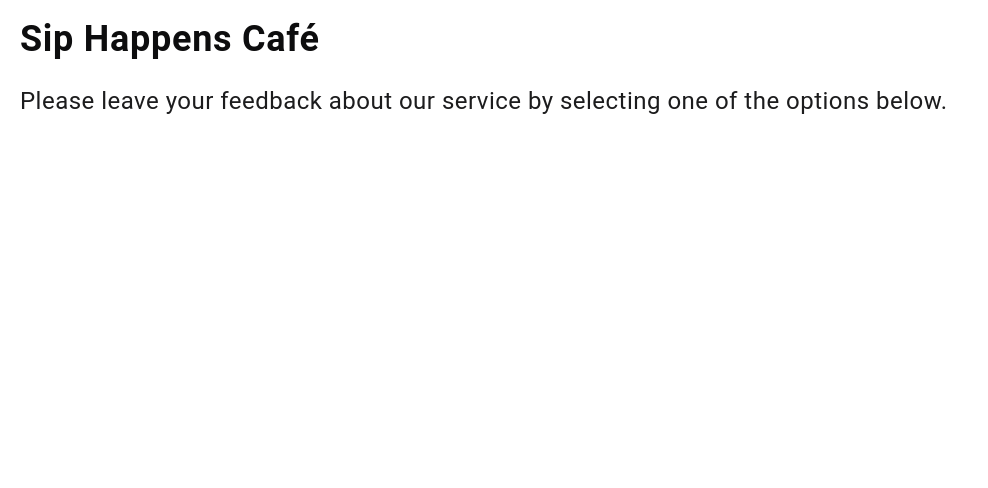
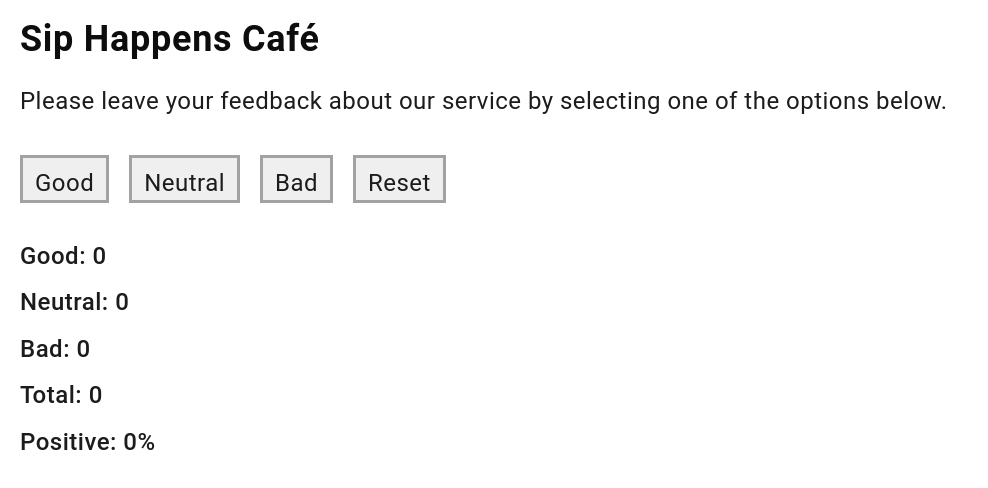
Before and after one commit to OlhaMasl/goit-react-hw-02, a React (Vite) app: page / in a window 1280 px wide. Shown: the top 488 px of the page, without its empty margins (0-988 px from the left). Built offline with nearby package versions, Linux system fonts and the light colour scheme.

Commit message:
Feedback component

```diff
--- a/src/components/App.jsx
+++ b/src/components/App.jsx
@@ -4,14 +4,31 @@
 // import Profile from "./Profile/Profile";
 // import FriendList from "./FriendList/FriendList";
 // import TransactionHistory from "./TransactionHistory/TransactionHistory";
+import { useState } from "react";
 import "../index.css"
 import Description from "./Description/Description";
+import Feedback from "./Feedback/Feedback";
+import Option from "./Option/Option";
 
 
 const App = () => {
+  const [feedbackList, setFeedbackList] = useState({
+  good: 0,
+	neutral: 0,
+	bad: 0
+  })
+
+  console.log(feedbackList);
+
     return (
       <>
         <Description />
+        <Option />
+        <Feedback
+          good={feedbackList.good}
+          neutral={feedbackList.neutral}
+          bad={feedbackList.bad}
+        />
       {/* <Profile
         name={userData.username}
         tag={userData.tag}
--- /dev/null
+++ b/src/components/Feedback/Feedback.jsx
@@ -0,0 +1,18 @@
+import s from "./Feedback.module.css";
+
+const Feedback = ({good, neutral, bad}) => {
+    console.log(good);
+   const totalFeedback = good + neutral + bad;
+
+    return (
+        <div className={s.container}>
+            <p className={s.feedback}>Good: { good}</p>
+            <p className={s.feedback}>Neutral: { neutral}</p>
+            <p className={s.feedback}>Bad: { bad}</p>
+            <p className={s.feedback}>Total: { totalFeedback }</p>
+            <p className={s.feedback}>Positive: {totalFeedback === 0 ? 0 : Math.round((good / totalFeedback) * 100)}%</p>
+        </div>
+    );
+};
+
+export default Feedback
--- /dev/null
+++ b/src/components/Feedback/Feedback.module.css
@@ -0,0 +1,12 @@
+.container {
+    padding: 20px;
+}
+
+.feedback {
+margin-bottom: 20px;
+color: #1c1c1d;
+font-size: 24px;
+font-weight: 500;
+line-height: 1.11;
+letter-spacing: 0.02em;
+}
--- /dev/null
+++ b/src/components/Option/Optiom.module.css
@@ -0,0 +1,17 @@
+.container {
+    padding: 20px;
+}
+
+.optionBtn {
+    height: 48px;
+    padding: 12px;
+    border: 3px solid rgb(15, 15, 15);
+    margin-right: 20px;
+    border-color: rgb(161, 163, 162);
+    text-align: center;
+    color: #1c1c1d;
+    font-size: 24px;
+    font-weight: 400;
+    line-height: 1.11;
+    letter-spacing: 0.02em;
+}
--- /dev/null
+++ b/src/components/Option/Option.jsx
@@ -0,0 +1,14 @@
+import s from "./Optiom.module.css";
+
+const Option = () => {
+    return (
+        <div className={ s.container}>
+            <button type="button" className={s.optionBtn}>Good</button>
+            <button type="button" className={s.optionBtn}>Neutral</button>
+            <button type="button" className={s.optionBtn}>Bad</button>
+            <button type="button" className={s.optionBtn}>Reset</button>
+        </div>
+    );
+};
+
+export default Option;
```
Also changed, not shown: src/friends.json (deleted, +0 -32 lines), src/transactions.json (deleted, +0 -56 lines), src/userData.json (deleted, +0 -11 lines).
